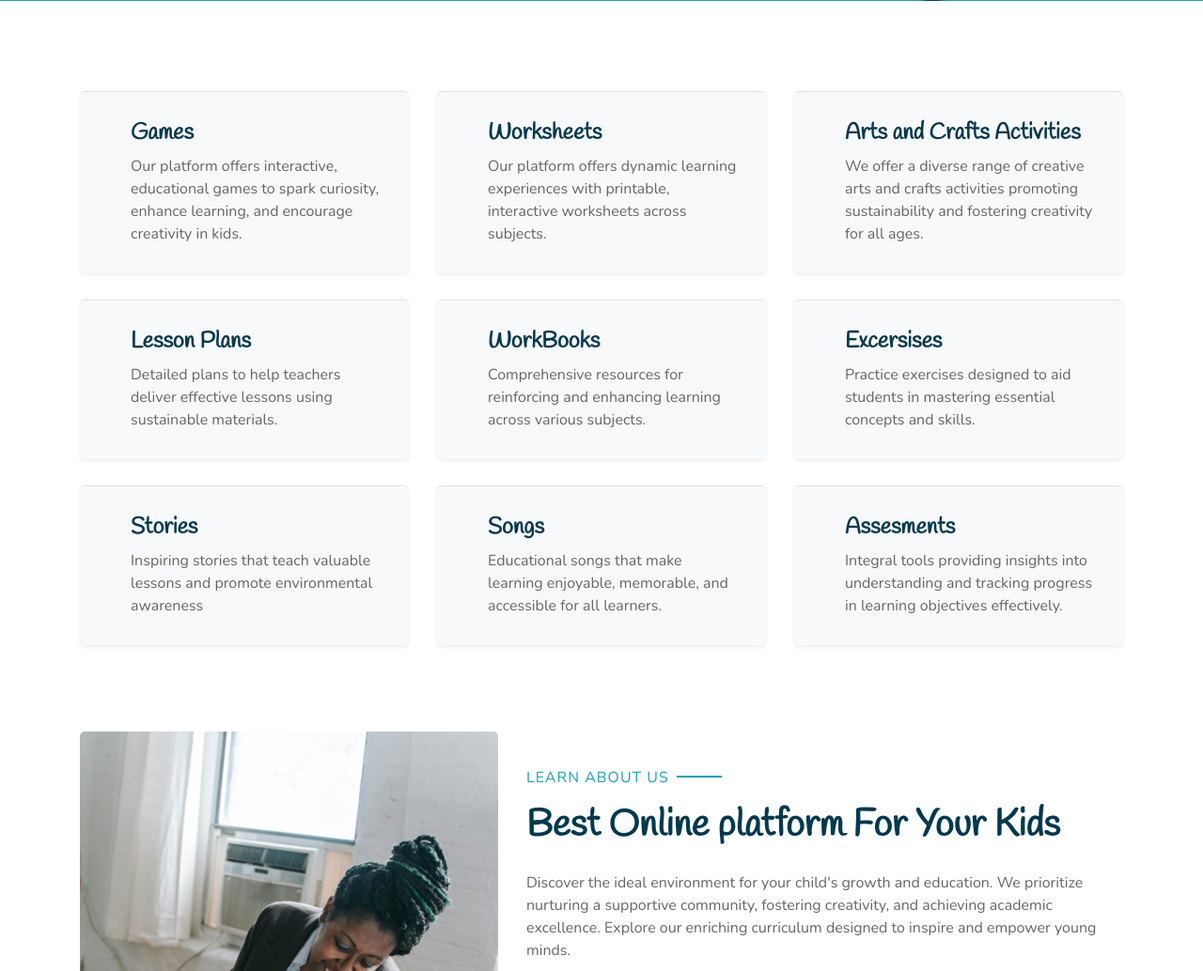
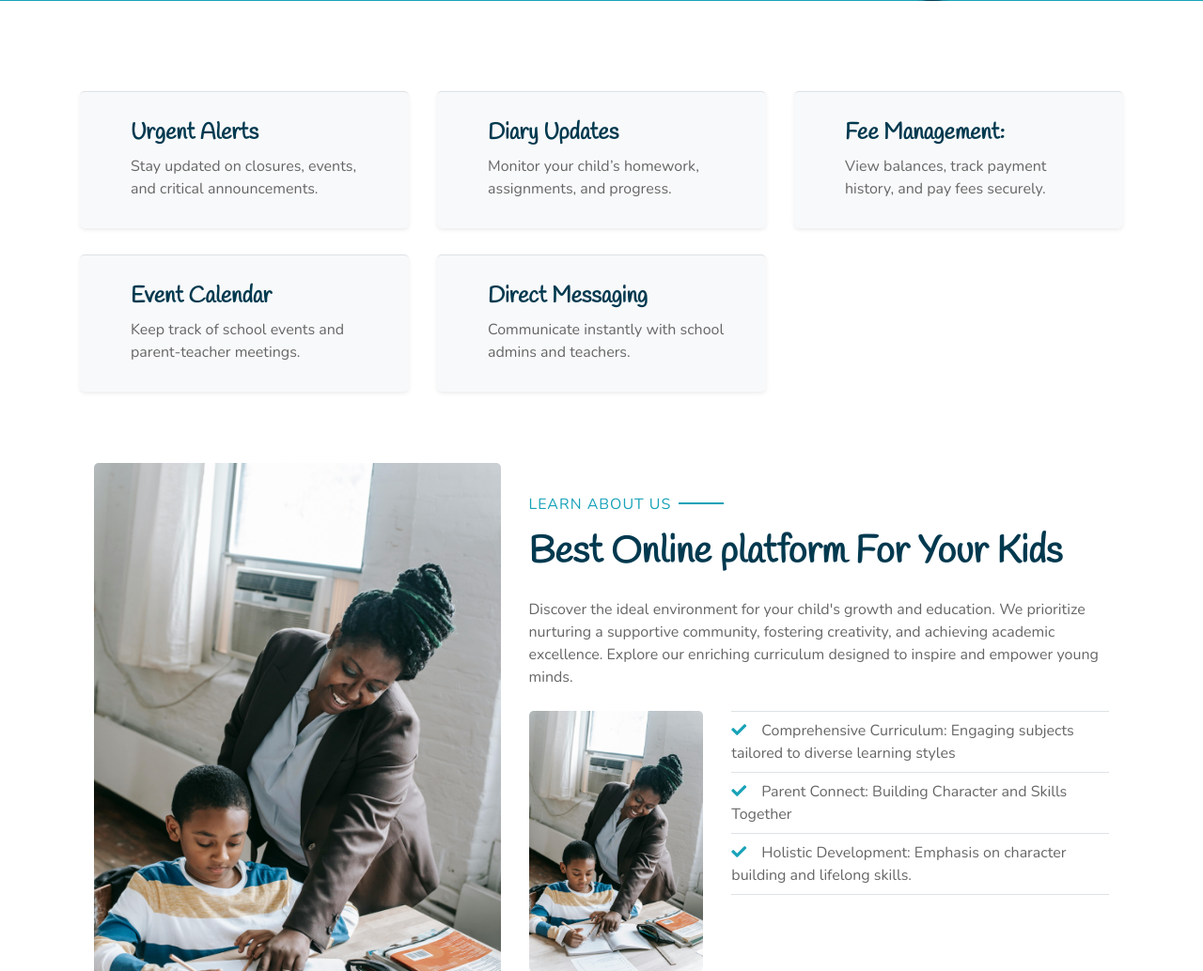
Before and after one commit to sos-robin/Mafunzo, a Django app: page / in a window 1280 px wide. Shown: the part 797-1831 px from the top of the page at 94% size. Run offline with Django 5.2, Linux system fonts and the light colour scheme; some libraries are stand-ins or nearby versions.

Commit message:
Update index.html
updates on the home page

```diff
--- a/Funza/templates/Funza/index.html
+++ b/Funza/templates/Funza/index.html
@@ -32,6 +32,7 @@ Funza - Home
     </div>
     <!-- Header End -->
 
+
     <!-- Facilities Start -->
     <div class="container-fluid pt-5">
       <div class="container pb-3">
@@ -45,11 +46,9 @@ Funza - Home
                 class="flaticon-050-fence h1 font-weight-normal text-primary mb-3"
               ></i>
               <div class="pl-4">
-                <h4>Games</h4>
+                <h4> Urgent Alerts</h4>
                 <p class="m-0">
-                   Our platform offers interactive,
-                  educational games to spark curiosity, enhance learning, and encourage creativity in kids.
-
+                  Stay updated on closures, events, and critical announcements.
                 </p>
               </div>
             </div>
@@ -63,10 +62,9 @@ Funza - Home
                 class="flaticon-022-drum h1 font-weight-normal text-primary mb-3"
               ></i>
               <div class="pl-4">
-                <h4>Worksheets</h4>
+                <h4>Diary Updates</h4>
                 <p class="m-0">
-                  Our platform offers dynamic learning experiences with printable,
-                  interactive worksheets across subjects.
+                  Monitor your child’s homework, assignments, and progress.
                 </p>
               </div>
             </div>
@@ -80,9 +78,9 @@ Funza - Home
                 class="flaticon-030-crayons h1 font-weight-normal text-primary mb-3"
               ></i>
               <div class="pl-4">
-                <h4>Arts and Crafts Activities</h4>
+                <h4>Fee Management:</h4>
                 <p class="m-0">
-                  We offer a diverse range of creative arts and crafts activities promoting sustainability and fostering creativity for all ages.
+                  View balances, track payment history, and pay fees securely.
 
                 </p>
               </div>
@@ -97,10 +95,12 @@ Funza - Home
                 class="flaticon-017-toy-car h1 font-weight-normal text-primary mb-3"
               ></i>
               <div class="pl-4">
-                <h4>Lesson Plans</h4>
+                <h4>                Event Calendar
+                </h4>
                 <p class="m-0">
-                Detailed plans to help teachers deliver effective lessons using sustainable materials.
-                </p>
+                  Keep track of school events and parent-teacher meetings.                </p>
+
+
               </div>
             </div>
           </div>
@@ -113,14 +113,14 @@ Funza - Home
                 class="flaticon-025-sandwich h1 font-weight-normal text-primary mb-3"
               ></i>
               <div class="pl-4">
-                <h4>WorkBooks</h4>
+                <h4>Direct Messaging</h4>
                 <p class="m-0">
-                  Comprehensive resources for reinforcing and enhancing learning across various subjects.
+                  Communicate instantly with school admins and teachers.
                 </p>
               </div>
             </div>
           </div>
-          <div class="col-lg-4 col-md-6 pb-1">
+          {% comment %} <div class="col-lg-4 col-md-6 pb-1">
             <div
               class="d-flex bg-light shadow-sm border-top rounded mb-4"
               style="padding: 30px"
@@ -187,7 +187,7 @@ Funza - Home
           </div>
         </div>
       </div>
-    </div>
+    </div> {% endcomment %}
     <!-- Facilities End-->
 
     <!-- About Start -->
```
